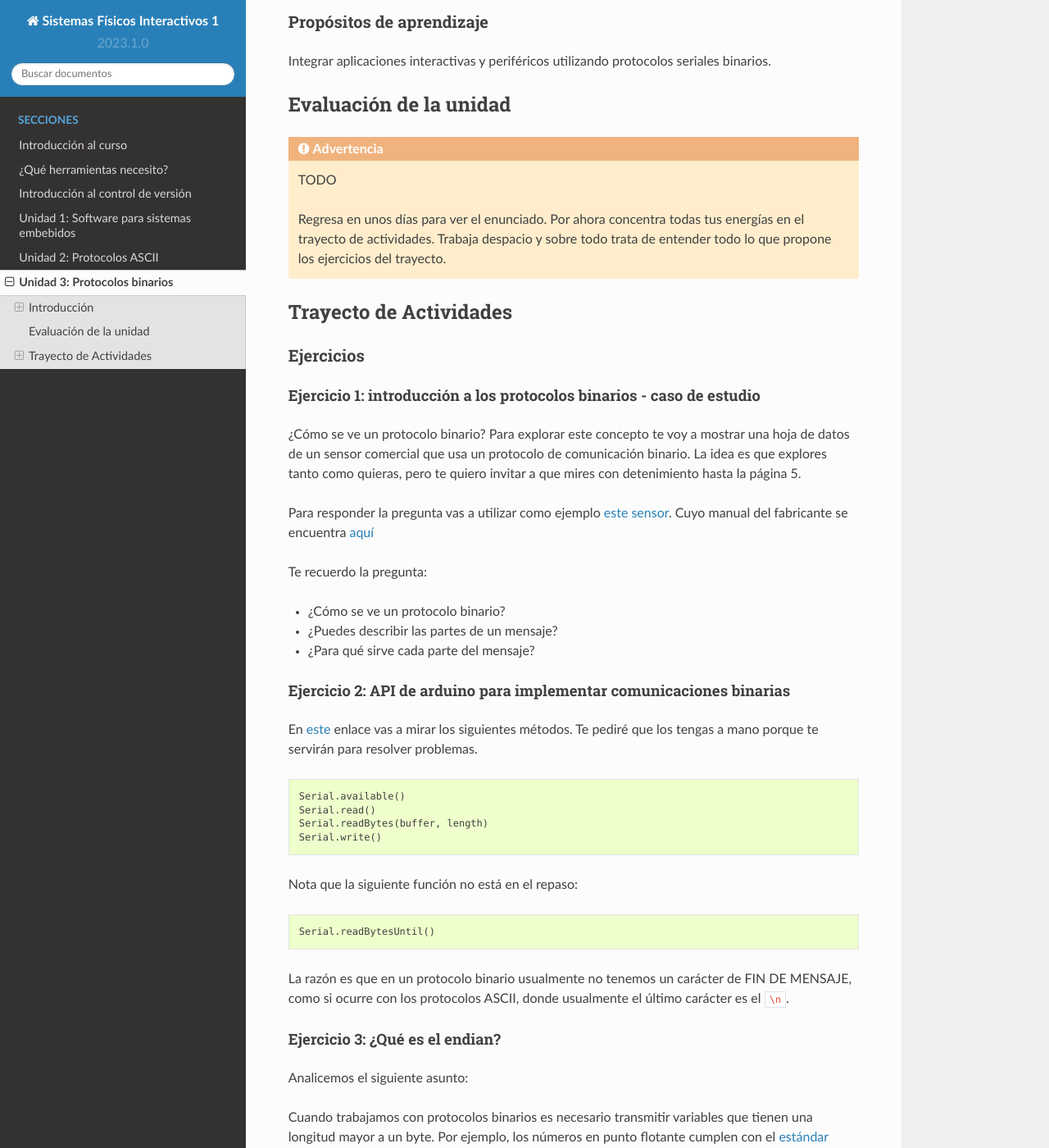
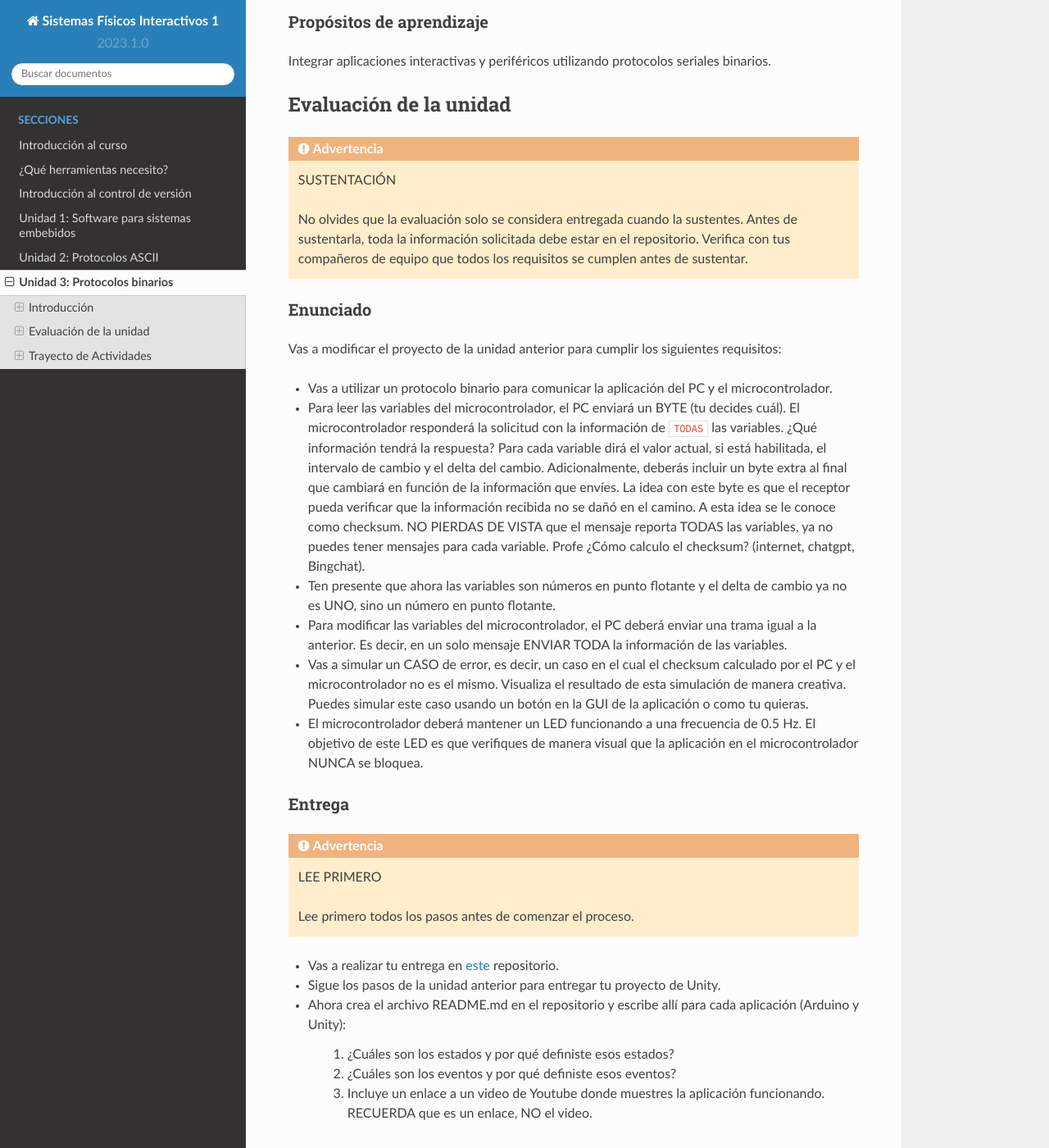
Before and after one commit to juanferfranco/SistemasFisicosInteractivos1, a Sphinx documentation site: the page built from docs/_unidad3/unidad3.rst, in a window 1280 px wide and 1400 px high, scrolled down 275 px. Shown: the whole window at 82% size. Built offline with Sphinx 7.4.7 and the Read the Docs theme 2.0.0, drawn with Linux system fonts in a browser that asks for light colours.

Commit message:
Add evaluation to unit3

```diff
--- a/docs/_unidad3/unidad3.rst
+++ b/docs/_unidad3/unidad3.rst
@@ -18,12 +18,58 @@ protocolos seriales binarios.
 Evaluación de la unidad
 --------------------------
 
-.. warning:: TODO
+.. warning:: SUSTENTACIÓN
 
-    Regresa en unos días para ver el enunciado. Por ahora concentra
-    todas tus energías en el trayecto de actividades. Trabaja despacio y
-    sobre todo trata de entender todo lo que propone los ejercicios
-    del trayecto.
+  No olvides que la evaluación solo se considera entregada cuando la
+  sustentes. Antes de sustentarla, toda la información
+  solicitada debe estar en el repositorio. Verifica con tus compañeros de equipo
+  que todos los requisitos se cumplen antes de sustentar.
+
+Enunciado
+**********
+
+Vas a modificar el proyecto de la unidad anterior para cumplir los siguientes
+requisitos:
+
+* Vas a utilizar un protocolo binario para comunicar la aplicación del PC y el
+  microcontrolador.
+* Para leer las variables del microcontrolador, el PC enviará un BYTE (tu decides cuál).
+  El microcontrolador responderá la solicitud con la información de ``TODAS`` las variables.
+  ¿Qué información tendrá la respuesta? Para cada variable dirá el valor actual, si está
+  habilitada, el intervalo de cambio y el delta del cambio. Adicionalmente, deberás
+  incluir un byte extra al final que cambiará en función de la información que envíes.
+  La idea con este byte es que el receptor pueda verificar que la información recibida
+  no se dañó en el camino. A esta idea se le conoce como checksum. NO PIERDAS DE VISTA
+  que el mensaje reporta TODAS las variables, ya no puedes tener mensajes para cada
+  variable. Profe ¿Cómo calculo el checksum? (internet, chatgpt, Bingchat).
+* Ten presente que ahora las variables son números en punto flotante y el delta de cambio
+  ya no es UNO, sino un número en punto flotante.
+* Para modificar las variables del microcontrolador, el PC deberá enviar una trama
+  igual a la anterior. Es decir, en un solo mensaje ENVIAR TODA la información de las
+  variables.
+* Vas a simular un CASO de error, es decir, un caso en el cual el checksum calculado
+  por el PC y el microcontrolador no es el mismo. Visualiza el resultado de esta simulación
+  de manera creativa. Puedes simular este caso usando un botón en la GUI de la aplicación o
+  como tu quieras.
+* El microcontrolador deberá mantener un LED funcionando a una frecuencia de 0.5 Hz. El
+  objetivo de este LED es que verifiques de manera visual que la aplicación en el
+  microcontrolador NUNCA se bloquea.
+
+Entrega
+*********
+
+.. warning:: LEE PRIMERO
+
+  Lee primero todos los pasos antes de comenzar el proceso.
+
+* Vas a realizar tu entrega en `este <https://classroom.github.com/a/TLgo0t9g>`__ repositorio.
+* Sigue los pasos de la unidad anterior para entregar tu proyecto de Unity.
+* Ahora crea el archivo README.md en el repositorio y escribe allí para cada aplicación (Arduino y Unity):
+
+    #. ¿Cuáles son los estados y por qué definiste esos estados?
+    #. ¿Cuáles son los eventos y por qué definiste esos eventos?
+    #. Incluye un enlace a un video de Youtube donde muestres la aplicación funcionando.
+       RECUERDA que es un enlace, NO el video.
 
 Trayecto de Actividades
 -------------------------
```
